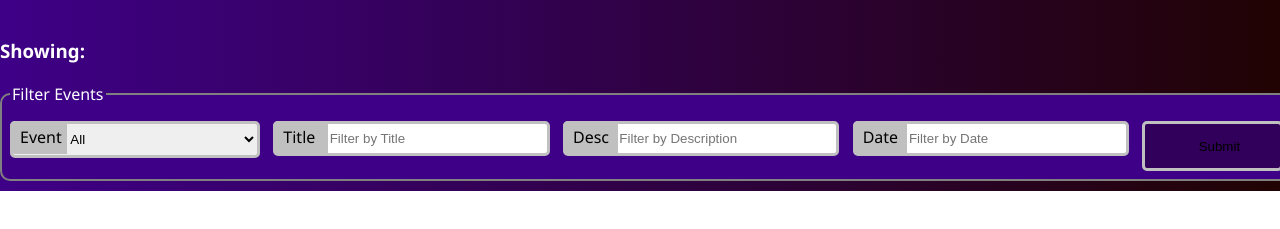
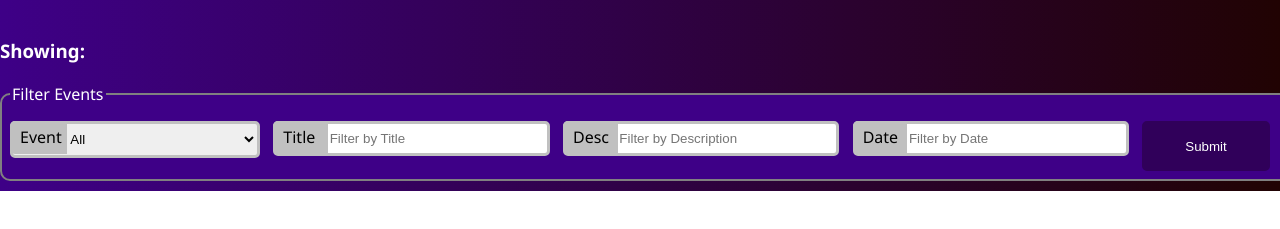
Before and after one commit to JoshuaHartz/web-assignment-2, a website built with webpack: page index.html in a window 1280 px wide. In both pictures the pointer is over the button "Submit". Shown: the part 195-424 px from the top of the page. Built offline with nearby package versions, Linux system fonts and the light colour scheme; files whose address does not match are found by name.

Commit message:
updated css and js (not really just a typo in a comment)

```diff
--- a/css/style.css
+++ b/css/style.css
@@ -203,17 +203,19 @@ body {
 
 .button-container button:hover {
   background-color: #30005a;
+  border-color: #30005a;
+  color: white;
 }
 
-.button-container .clear-btn {
+.button-container .clear-btn, .button-container .submit-btn {
   padding: .5em 3em;
   background-color: #ccc;
   color: #000;
 }
 
-.button-container .clear-btn:hover {
-  background-color: #999;
-}
+/*.button-container .clear-btn:hover {*/
+/*  background-color: #999;*/
+/*}*/
 
 /*Mobile version*/
 @media screen and (max-width:768px) {
--- a/js/app.js
+++ b/js/app.js
@@ -1,3 +1,4 @@
+"use strict";
 const rssUrl = './events.rss';  // Assuming events.rss is in the same directory
 const cardHolder = document.getElementById('card-holder');
 
@@ -53,7 +54,7 @@ fetch(rssUrl)
       // Append the description to the card
       card.querySelector('.card-content').appendChild(descriptionElement);
 
-      // Attach the card to the card holder
+      // Attach the card to the cardholder
       cardHolder.appendChild(card);
 
       // Get reference to the 'Learn more' button
```
